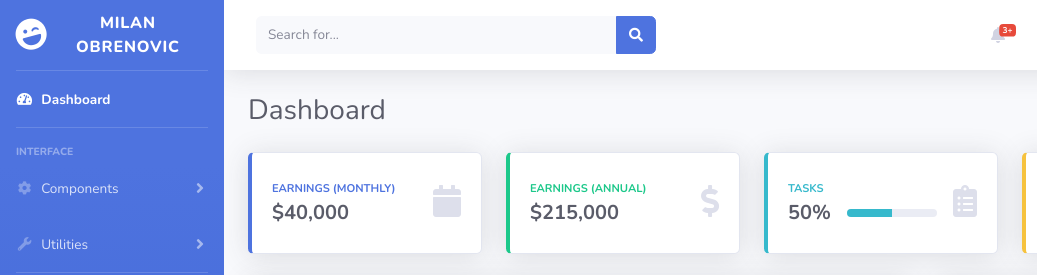
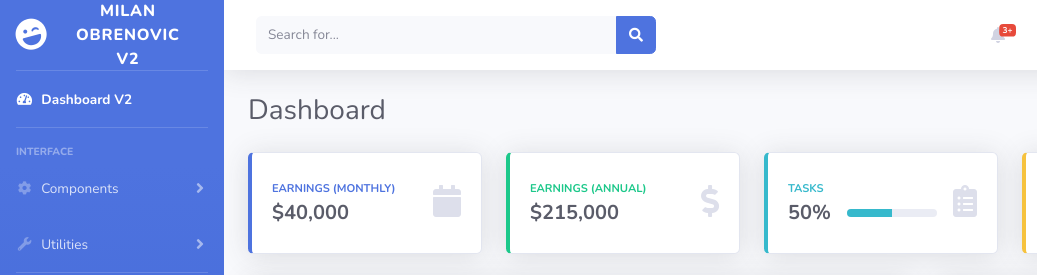
Before and after one commit to MilanObrenovic/docker, a website with bundled scripts: page dashboard/index.html in a window 1280 px wide. Shown: the top 275 px of the page, 0-1037 px from the left. Built offline with nearby package versions, Linux system fonts and the light colour scheme.

Commit message:
Creating version 2 of the dashboard

```diff
--- a/dashboard/index.html
+++ b/dashboard/index.html
@@ -9,7 +9,7 @@
     <meta name="description" content="">
     <meta name="author" content="">
 
-    <title>SB Admin 2 - Dashboard</title>
+    <title>Milan Obrenovic - Dashboard</title>
 
     <!-- Custom fonts for this template-->
     <link href="vendor/fontawesome-free/css/all.min.css" rel="stylesheet" type="text/css">
@@ -35,8 +35,7 @@
                 <div class="sidebar-brand-icon rotate-n-15">
                     <i class="fas fa-laugh-wink"></i>
                 </div>
-<!--                <div class="sidebar-brand-text mx-3">SB Admin <sup>2</sup></div>-->
-                <div class="sidebar-brand-text mx-3">Milan Obrenovic</div>
+                <div class="sidebar-brand-text mx-3">Milan Obrenovic V2</div>
             </a>
 
             <!-- Divider -->
@@ -46,7 +45,7 @@
             <li class="nav-item active">
                 <a class="nav-link" href="index.html">
                     <i class="fas fa-fw fa-tachometer-alt"></i>
-                    <span>Dashboard</span></a>
+                    <span>Dashboard V2</span></a>
             </li>
 
             <!-- Divider -->
```
Also changed, not shown: README.md.
